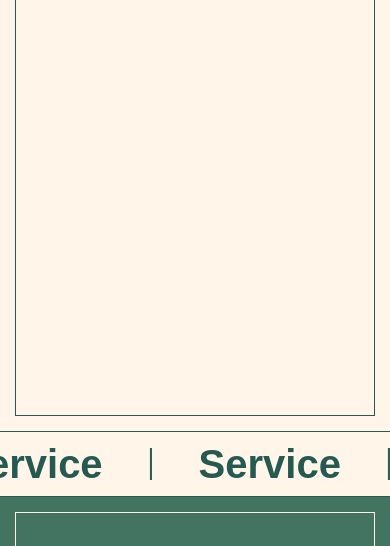
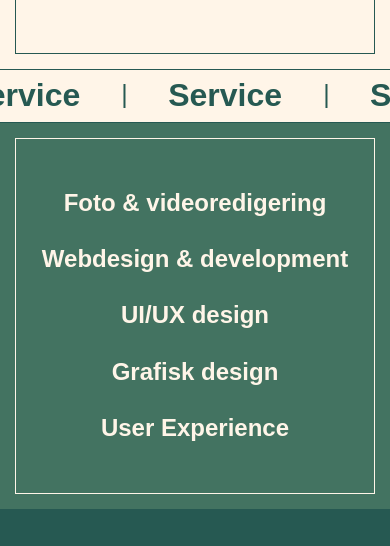
Before and after one commit to Laerke-Nicole/my-portfolio, a Vue app in the folder portfolio/: page /about in a window 390 px wide. Shown: the part 750-1296 px from the top of the page. Built offline with nearby package versions, Linux system fonts and the light colour scheme; a web font is replaced by a local one.

Commit message:
Responsive contact, about and home

```diff
--- a/portfolio/src/views/AboutView.vue
+++ b/portfolio/src/views/AboutView.vue
@@ -14,11 +14,6 @@
                     <div class="aboutText">
                         <h1>Hvem er jeg</h1>
                         <p>Jeg er lige nu i gang med min multimediedesigneruddannelse på Erhvervsakademiet Sydvest i Esbjerg. Jeg er passioneret for både foto- og videoredigering, samt design og web-udvikling, men har også interesse for grafisk- og UI/UX design. Jeg elsker at lærer nyt og nørde med mit arbejde, ligegyldig hvilken opgave jeg får. Og min detajleorienteret- og samarbejdssans hjælper mig med at give det bedste resultat.</p>
-                </div>
-                <div class="aboutSpecialties">
-                    <p>Design & development</p>
-                    <p>Videoredigering</p>
-                    <p>Fotografering</p>
                     </div>
                 </div>
             </div>
@@ -91,9 +86,8 @@ background-color: var(--white-headline);
 /* text about me */
 .about {
 background-color: var(--white-headline);
-padding: 0 8%;
-padding-top: 100px;
-height: 85vh;
+padding: 45px 8%;
+height: 75vh;
 border: var(--dark-border);
 }
 
@@ -128,22 +122,6 @@ max-width: 350px;
 padding-right: 50px;
 }
 /* text about me end */
-
-
-/* vertical specialties */
-.aboutSpecialties {
-writing-mode: vertical-rl;
-display: flex;
-align-items: center;
-position: absolute;
-right: 0;
-gap: 22px;
-}
-
-.aboutSpecialties p {
-font-size: 17px;
-}
-/* vertical specialties end */
 
 
 /* services */
@@ -234,10 +212,6 @@ font-size: 17px;
     .about {
         padding-right: 30px;
     }
-
-    .aboutSpecialties {
-        display: none;
-    }
 }
 
 @media only screen and (max-width: 980px) {
@@ -248,7 +222,8 @@ font-size: 17px;
 
 @media only screen and (max-width: 970px) {
     .about {
-        height: 150vh;
+        height: auto;
+        padding-bottom: 60px;
     }
 
     .aboutMe {
@@ -275,28 +250,18 @@ font-size: 17px;
     }
 }
 
-@media only screen and (max-width: 850px) {
-    .about {
-        height: 140vh;
-    }
-}
-
 @media only screen and (max-width: 800px) {
     .servicesScrollBox .servicesScrollText h2 {
-        font-size: 40px;
+        font-size: 32px;
     }
 
     .servicesScrollText hr {
         height: 2px;
-        width: 2rem;
+        width: 1.5rem;
     }
 }
 
 @media only screen and (max-width: 700px) {
-    .about {
-        height: 125vh;
-    }
-
     iframe {
         width: 100%;
         height: 100%;
--- a/portfolio/src/views/ContactView.vue
+++ b/portfolio/src/views/ContactView.vue
@@ -76,7 +76,7 @@
 .input {
     display: flex;
     flex-direction: column;
-    width: 250px;
+    width: 100%;
     background-color: var(--white-text);
     min-height: 40px;
     outline: none;
@@ -103,8 +103,7 @@ font-style: normal;
 }
 
 textarea {
-    max-width: 250px;
-    min-width: 250px;
+    width: 100%;
     max-height: 400px;
     min-height: 60px;
     color: var(--black-headline);
@@ -169,16 +168,7 @@ font-style: normal;
 
 
 /* responsive */
-@media only screen and (max-width: 900px) {
-    .contactPage h1 {
-        font-size: 30px;
-    }
-    #contactSection2 h1 {
-        font-size: 30px;
-    }
-}
-
-@media only screen and (max-width: 780px) {
+@media only screen and (max-width: 950px) {
     .contactPage {
         flex-direction: column;
         width: 100%;
--- a/portfolio/src/views/HomeView.vue
+++ b/portfolio/src/views/HomeView.vue
@@ -6,7 +6,7 @@
 
         <div class="frontpage-top-content flex">
           <!-- introduction -->
-          <div class="w-6/12">
+          <div class="frontpage-content w-6/12">
             <h3>Hej, jeg er</h3>
             <h1>Lærke Nicole Nielsen</h1>
             <h2 class="multimediedesigner">Og er Multimediedesigner</h2>
@@ -376,6 +376,10 @@ button {
     flex-direction: column;
   }
 
+  .frontpage-content {
+    width: 100%;
+  }
+
   .frontpage h1 {
     font-size: 36px;
   }
@@ -433,11 +437,11 @@ button {
 
 @media only screen and (max-width: 800px) {
   .specialties .scroll-text span {
-    font-size: 40px;
+    font-size: 32px;
   }
   .scroll-text hr {
   height: 2px;
-  width: 2rem;
+  width: 1.5rem;
   }
 }
 
@@ -457,11 +461,21 @@ button {
 
 @media only screen and (max-width: 550px) {
   .frontpage h1 {
-    font-size: 24px;
+    font-size: 34px;
   }
 
   .frontpage h2 {
-    font-size: 20px;
+    font-size: 28px;
+  }
+}
+
+@media only screen and (max-width: 480px) {
+  .frontpage h1 {
+    font-size: 28px;
+  }
+
+  .frontpage h2 {
+    font-size: 23px;
   }
 }
 
```
Lines whose indentation alone changed are shown as unchanged.
